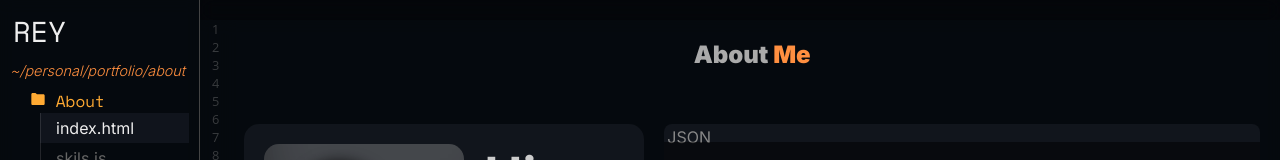
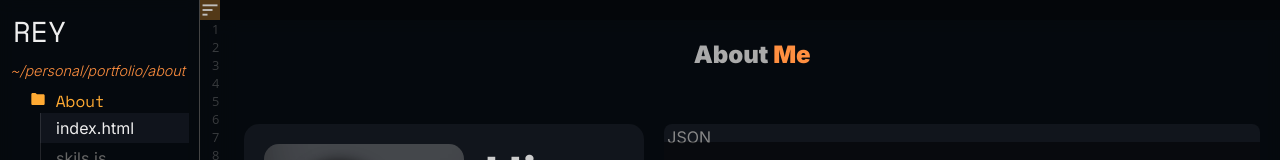
Before and after one commit to RamdaniRamdane/rey-portfolio, a Next.js app: page /about in a window 1280 px wide. Shown: the top 160 px of the page. Built offline with nearby package versions, Linux system fonts and the light colour scheme.

Commit message:
new commit

```diff
--- a/src/app/components/buffer/buffer.module.css
+++ b/src/app/components/buffer/buffer.module.css
@@ -1,4 +1,9 @@
 .bufferContainer {
   height: 20px;
-  backdrop-filter: blur(8px);
+  display: flex;
+  flex-direction: row;
 }
+
+.button{
+    background: white;
+}
--- a/src/app/components/navbar/navbar.module.css
+++ b/src/app/components/navbar/navbar.module.css
@@ -3,24 +3,27 @@
   display: flex;
   flex-direction: row;
 }
-.joinMe {
-  background: #080c1299;
-  backdrop-filter: blur(8px);
+
+
+
+.buttonMove , .button{
+    color: white;
+    background: #FFAA3350;
+    height: 20px;
+    position: absolute;
+    top: 0;
+    left: 200px;
+    cursor: pointer;
 }
-.hamburger {
-  height: calc(100vh - 65px);
-  margin: 12px 0 0 5px;
-}
-.icon {
-  margin: auto;
-  filter: invert(99%) sepia(0%) saturate(1576%) hue-rotate(-21deg)
-    brightness(0%) contrast(73%);
+.button{
+    top: 0;
+    left: 0;
 }
 
-.icon:hover {
-  filter: invert(99%) sepia(0%) saturate(1576%) hue-rotate(-21deg)
-    brightness(100%) contrast(73%);
+.buttonMove:hover , .button:hover{
+    background: #FFAA3370 ;
 }
+
 .leftSide {
   background: #080c1299;
   backdrop-filter: blur(8px);
--- a/src/app/components/navbar/navbar.tsx
+++ b/src/app/components/navbar/navbar.tsx
@@ -5,8 +5,9 @@ import { BiSolidFolder } from "react-icons/bi";
 import Link from "next/link";
 import React from "react";
 import { usePathname } from "next/navigation";
-import Image from "next/image";
-import icon from "../../../../public/node-tree-svgrepo-com.svg";
+import hamburger from '../../../../public/ham.svg'
+import Image from 'next/image'
+
 
 function NavBar() {
   const [indicatorLeftSide, setIndicatorLeftSide] = useState(1);
@@ -18,7 +19,6 @@ function NavBar() {
   const pathname = route;
 
   const handleKeyPress = useCallback((event: KeyboardEvent) => {
-    console.log(`Key pressed: ${event.key}`);
     event.key == "t" && handleLeftSideDisplay();
   }, []);
 
@@ -120,6 +120,9 @@ function NavBar() {
           </ul>
         </div>
       )}
+    <div className={(indicatorLeftSide > 0)? styles.buttonMove : styles.button} onClick={handleLeftSideDisplay}>
+        <Image src={hamburger} alt="tree" width={20} height={20} />
+    </div>
     </div>
   );
 }
```
Also changed, not shown: src/app/components/buffer/buffer.tsx (+5 -2 lines), public/ham.svg (added), public/tree.svg (added).
